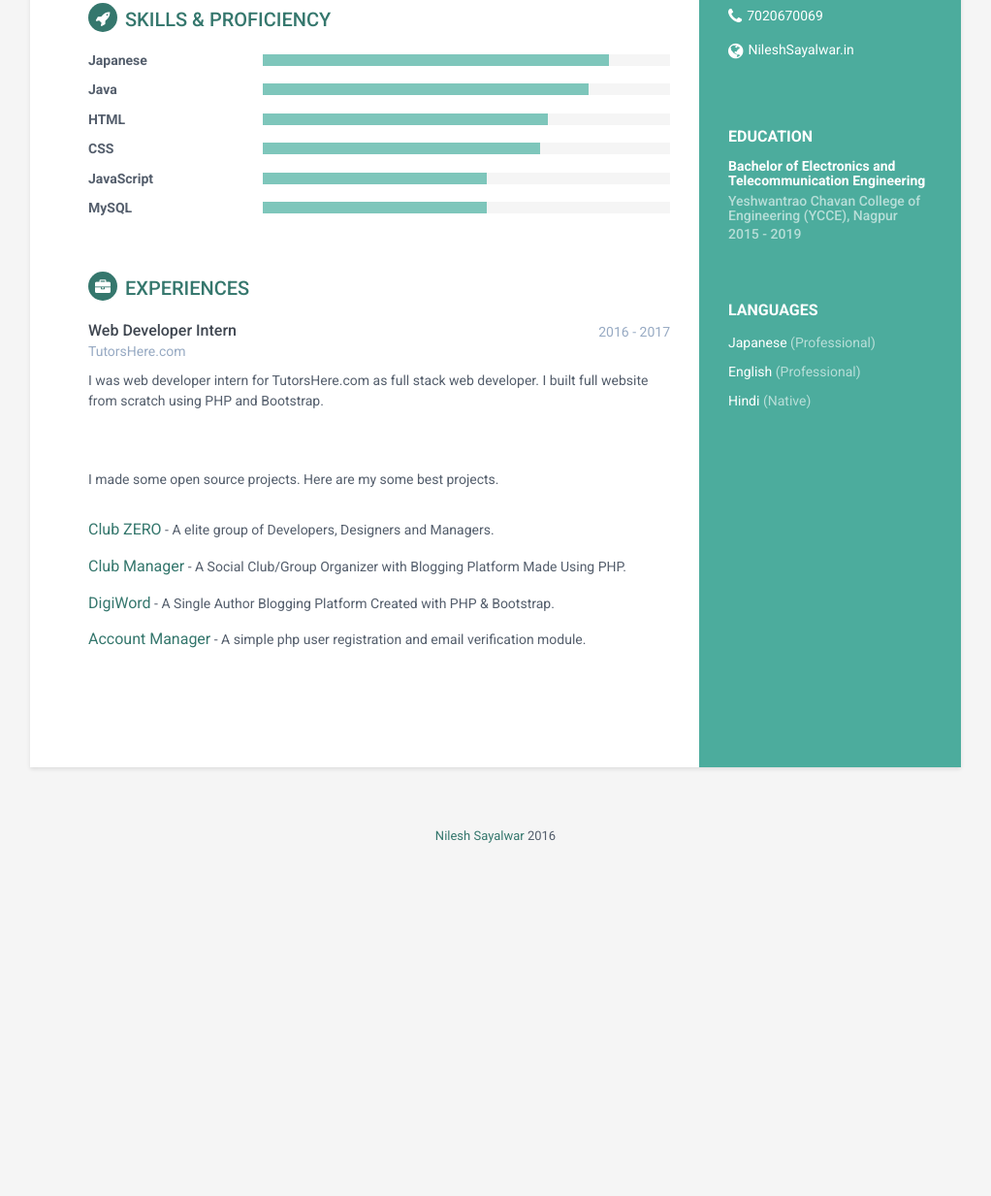
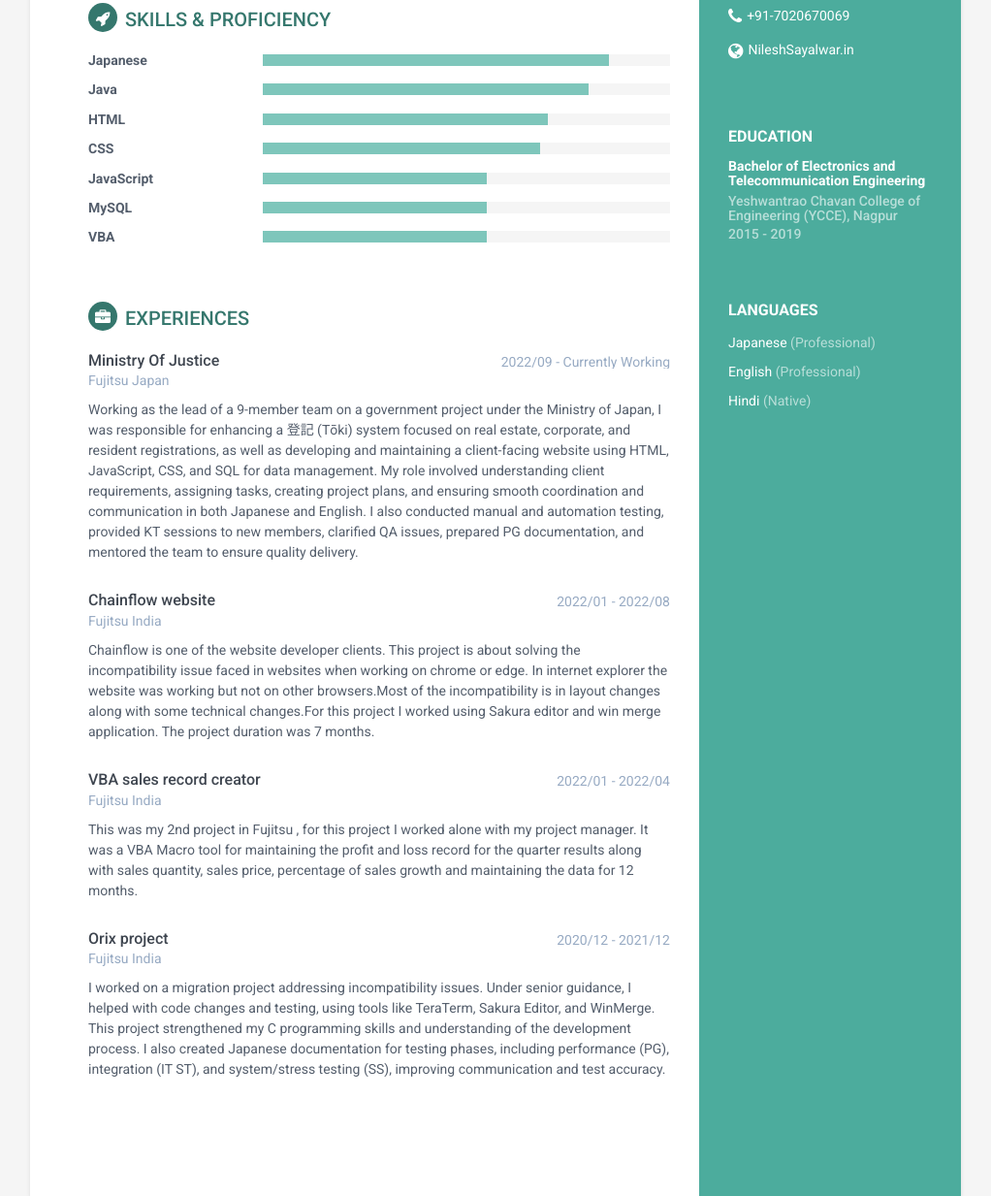
Before and after one commit to sayalwar/Latestresume, a plain HTML site: page index.html in a window 1280 px wide. Shown: the part 363-1596 px from the top of the page at 97% size, without its empty margins (129-1151 px from the left). Before the commit the page ends 1296 px from the top, so only its background shows below. Drawn offline with nearby package versions, Linux system fonts and the light colour scheme.

Commit message:
Add files via upload

```diff
--- a/index.html
+++ b/index.html
@@ -22,12 +22,12 @@
         <div class="sidebar-wrapper">
             <div class="profile-container"> <img class="profile-img" src="profile.png" alt="Nilesh Sayalwar" />
                 <h1 class="name">Nilesh Sayalwar</h1>
-                <h3 class="tagline">Web Developer</h3> </div>
+                <h3 class="tagline">Japanese Bilingual Developer</h3> </div>
             <!--//profile-container-->
             <div class="contact-container container-block">
                 <ul class="list-unstyled contact-list">
                     <li class="email"><i class="fa fa-envelope"></i><a href="sayalwar.nilesh@gmail.com">sayalwar.nilesh@gmail.com</a></li>
-                    <li class="phone"><i class="fa fa-phone"></i><a href="tel:7020670069">7020670069</a></li>
+                    <li class="phone"><i class="fa fa-phone"></i><a href="tel:7020670069">+91-7020670069</a></li>
                     <li class="website"><i class="fa fa-globe"></i><a href="https://www.linkedin.com/in/nilesh-sayalwar-83259015a/" target="_blank">NileshSayalwar.in</a></li>
                    <!-- <li class="linkedin"><i class="fa fa-linkedin"></i><a href="https://linkedin.com/in/shindesharad71" target="_blank">in/shindesharad71</a></li>
                     <li class="github"><i class="fa fa-github"></i><a href="http://github.com/shindesharad71" target="_blank">shindesharad71</a></li>
@@ -60,7 +60,7 @@
             <section class="section summary-section">
                 <h2 class="section-title"><i class="fa fa-user"></i>Career Profile</h2>
                 <div class="summary">
-                    <p>Experienced IT professional with over 4.8 years in software development, team leadership, and QA. Currently leading a 9-member team on a Japanese government project enhancing the 登記 (Tōki) system. Skilled in front-end development (HTML, CSS, JavaScript), SQL, VBA, and C, with strong experience in manual and automation testing. Adept at requirement gathering, project planning, and cross-functional coordination in both Japanese and English. Proven ability to resolve QA issues, mentor team members, and ensure timely, high-quality deliveries. Hands-on with tools like Sakura Editor, WinMerge, and Microsoft 365. Committed to delivering client-focused, technically sound solutions across diverse platforms.</p>
+                    <p>Experienced IT professional with over 4.8 years in software development, team leadership, and QA. Currently leading a 9-member team on a Japanese government project enhancing the 登記 (Tōki) system. Skilled in HTML, CSS, JavaScript,Java, SQL, VBA with strong experience in manual and automation testing. Adept at requirement gathering, project planning, and cross-functional coordination in both Japanese and English. Proven ability to resolve QA issues, mentor team members, and ensure timely, high-quality deliveries. Hands-on with tools like Eclipse,VScode,Sakura Editor, WinMerge,Jmeter and Microsoft 365. Committed to delivering client-focused, technically sound solutions across diverse platforms.</p>
                 </div>
                 <!--//summary-->
             </section>
@@ -116,6 +116,13 @@
                         </div>
                         <!--//level-bar-->
                     </div>
+                    <div class="item">
+                        <h3 class="level-title">VBA</h3>
+                        <div class="level-bar">
+                            <div class="level-bar-inner" data-level="55%"> </div>
+                        </div>
+                        <!--//level-bar-->
+                    </div>
                     <!--//item-->
                 </div>
             </section>
@@ -127,15 +134,64 @@
                 <div class="item">
                     <div class="meta">
                         <div class="upper-row">
-                            <h3 class="job-title">Web Developer Intern</h3>
-                            <div class="time">2016 - 2017</div>
+                            <h3 class="job-title">Ministry Of Justice</h3>
+                            <div class="time">2022/09 - Currently Working</div>
                         </div>
                         <!--//upper-row-->
-                        <div class="company">TutorsHere.com</div>
+                        <div class="company">Fujitsu Japan</div>
                     </div>
                     <!--//meta-->
                     <div class="details">
-                        <p>I was web developer intern for TutorsHere.com as full stack web developer. I built full website from scratch using PHP and Bootstrap.</p>
+                        <p>Working as the lead of a 9-member team on a government project under the Ministry of Japan, I was responsible for enhancing a 登記 (Tōki) system focused on real estate, corporate, and resident registrations, as well as developing and maintaining a client-facing website using HTML, JavaScript, CSS, and SQL for data management. My role involved understanding client requirements, assigning tasks, creating project plans, and ensuring smooth coordination and communication in both Japanese and English. I also conducted manual and automation testing, provided KT sessions to new members, clarified QA issues, prepared PG documentation, and mentored the team to ensure quality delivery.</p>
+                    </div>
+                    <!--//details-->
+                </div>
+
+                <div class="item">
+                    <div class="meta">
+                        <div class="upper-row">
+                            <h3 class="job-title"> Chainflow website </h3>
+                            <div class="time">2022/01 - 2022/08</div>
+                        </div>
+                        <!--//upper-row-->
+                        <div class="company">Fujitsu India</div>
+                    </div>
+                    <!--//meta-->
+                    <div class="details">
+                        <p>Chainflow is one of the website developer clients. This project is about solving the incompatibility issue faced in websites when working on chrome or edge. In internet explorer the website was working but not on other browsers.Most of the incompatibility is in layout changes along with some technical changes.For this project I worked using Sakura editor and win merge application. The project duration was 7 months.</p>
+                    </div>
+                    <!--//details-->
+                </div>
+
+
+                <div class="item">
+                    <div class="meta">
+                        <div class="upper-row">
+                            <h3 class="job-title"> VBA sales record creator</h3>
+                            <div class="time">2022/01 - 2022/04</div>
+                        </div>
+                        <!--//upper-row-->
+                        <div class="company">Fujitsu India</div>
+                    </div>
+                    <!--//meta-->
+                    <div class="details">
+                        <p>This was my 2nd project in Fujitsu , for this project I worked alone with my project manager. It was a VBA Macro tool for maintaining the profit and loss record for the quarter results along with sales quantity, sales price, percentage of sales growth and maintaining the data for 12 months.</p>
+                    </div>
+                    <!--//details-->
+                </div>
+
+                <div class="item">
+                    <div class="meta">
+                        <div class="upper-row">
+                            <h3 class="job-title"> Orix project </h3>
+                            <div class="time">2020/12 - 2021/12</div>
+                        </div>
+                        <!--//upper-row-->
+                        <div class="company">Fujitsu India</div>
+                    </div>
+                    <!--//meta-->
+                    <div class="details">
+                        <p>I worked on a migration project addressing incompatibility issues. Under senior guidance, I helped with code changes and testing, using tools like TeraTerm, Sakura Editor, and WinMerge. This project strengthened my C programming skills and understanding of the development process. I also created Japanese documentation for testing phases, including performance (PG), integration (IT ST), and system/stress testing (SS), improving communication and test accuracy.</p>
                     </div>
                     <!--//details-->
                 </div>
@@ -144,28 +200,12 @@
             </section>
 
             <!--//section-->
-            <section class="section projects-section">
-                <!--<h2 class="section-title"><i class="fa fa-archive"></i>Projects</h2>-->
-                <div class="intro">
-                    <p>I made some open source projects. Here are my some best projects.</p>
-                </div>
-                <!--//intro-->
-                <div class="item"> <span class="project-title"><a href="http://club-zero.in" target="_blank">Club ZERO</a></span> - <span class="project-tagline">A elite group of Developers, Designers and Managers.</span></div>
-                <!--//item-->
-                <div class="item"> <span class="project-title"><a href="https://github.com/shindesharad71/Club-Manager" target="_blank">Club Manager</a></span> - <span class="project-tagline">A Social Club/Group Organizer with Blogging Platform Made Using PHP.</span> </div>
-                <!--//item-->
-                <div class="item"> <span class="project-title"><a href="https://github.com/shindesharad71/DigiWord" target="_blank">DigiWord</a></span> - <span class="project-tagline">A Single Author Blogging Platform Created with PHP & Bootstrap.</span> </div>
-                <!--//item-->
-                <div class="item"> <span class="project-title"><a href="https://github.com/shindesharad71/account-registration-verification-in-php" target="_blank">Account Manager</a></span> - <span class="project-tagline">A simple php user registration and email verification module.</span> </div>
-                <!--//item-->
-            </section>
-            <!--//section-->
         </div>
         <!--//main-body-->
     </div>
     <footer class="footer">
         <div class="text-center">
-            <small class="copyright"><a href="http://sharadshinde.in" target="_blank">Nilesh Sayalwar</a> 2016</small>
+            <small class="copyright"><a href="https://www.linkedin.com/in/nilesh-sayalwar-83259015a/" target="_blank">Nilesh Sayalwar</a> 2025</small>
         </div>
     </footer>
     <!-- Javascript -->
```
